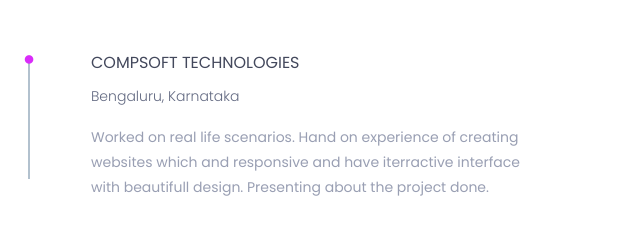
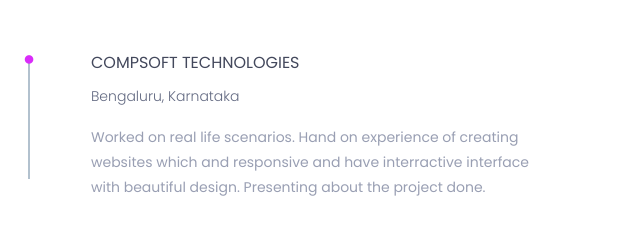
Before and after one commit to swapnildrago/Portfolio, a plain HTML site: page index.html in a window 1280 px wide. Shown: the part 3040-3290 px from the top of the page, 564-1204 px from the left. Drawn offline with nearby package versions, Linux system fonts and the light colour scheme.

Commit message:
Update index.html

```diff
--- a/index.html
+++ b/index.html
@@ -358,7 +358,7 @@
 														</h4>
 														<h5>Bengaluru, Karnataka</h5>
 														<p class="description">
-															Worked on real life scenarios. Hand on experience of creating websites which and responsive and have iterractive interface with beautifull design. Presenting about the project done.
+															Worked on real life scenarios. Hand on experience of creating websites which and responsive and have interractive interface with beautiful design. Presenting about the project done.
 														</p>
 													</div><!--/.timeline-content-->
 												</div><!--/.timeline-->
```
